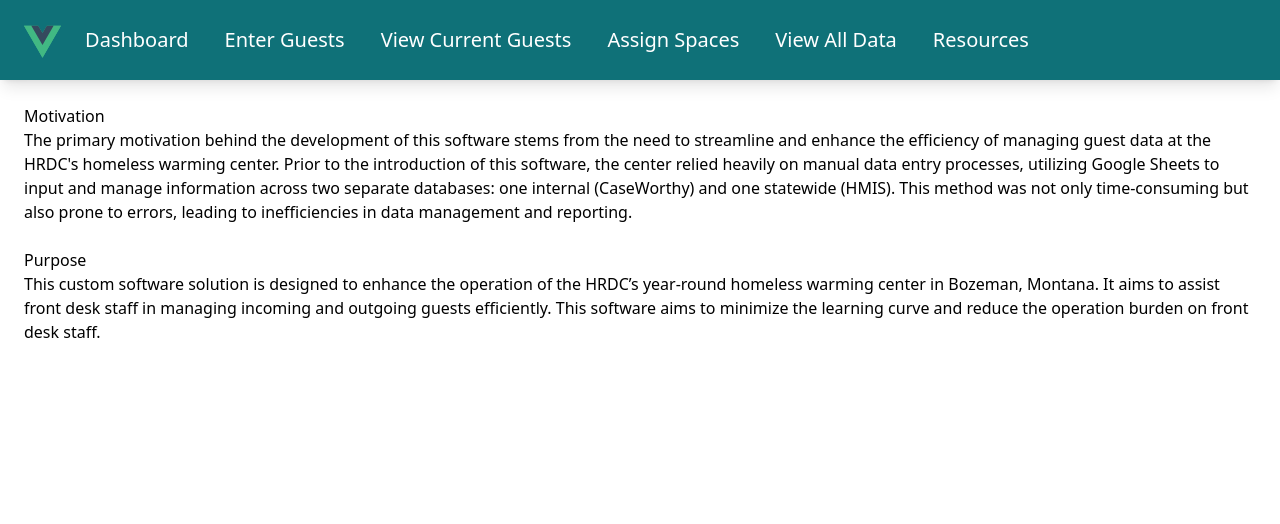
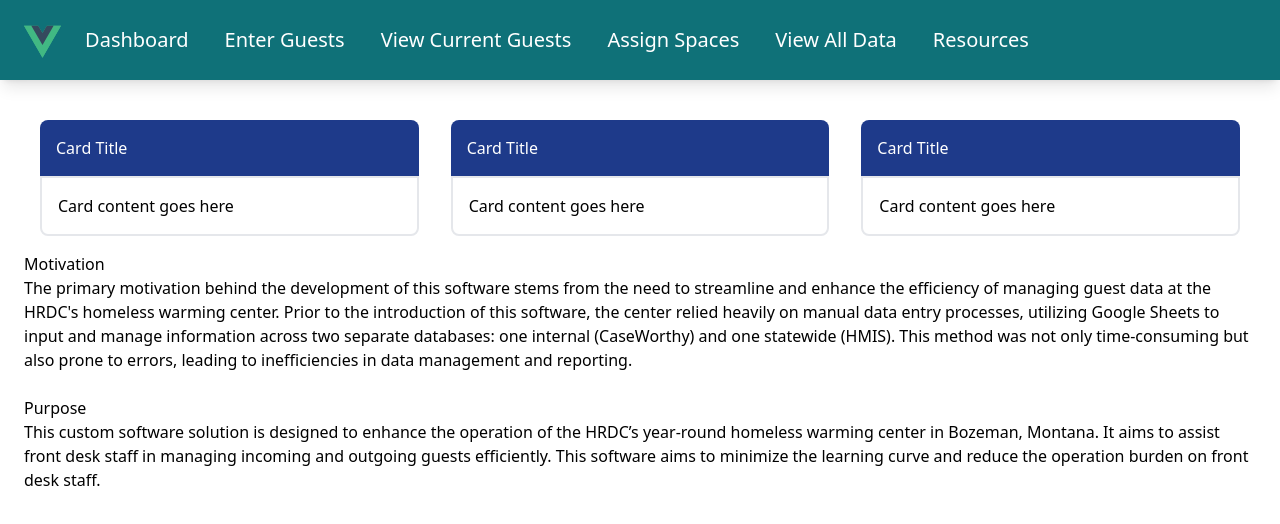
Before and after one commit to 423s24/Group_3, a Vue app in the folder warming-shelter/: page /dashboard in a window 1280 px wide. Shown: the top 524 px of the page. Built offline with nearby package versions, Linux system fonts and the light colour scheme; sample sign-in values are in the browser's storage.

Commit message:
added CounterCard component

```diff
--- /dev/null
+++ b/warming-shelter/src/components/CounterCard.vue
@@ -0,0 +1,20 @@
+<template>
+    <div class="w-1/3 p-4">
+      <div class="bg-blue-900 text-white rounded-t-lg p-4">
+        {{ title }}
+      </div>
+      <div class="bg-white rounded-b-lg p-4  border-2 border-bg-blue-900">
+        {{ content }}
+      </div>
+    </div>
+  </template>
+
+  <script>
+  export default {
+    name: 'CounterCard',
+    props: {
+      title: String,
+      content: String
+    }
+  }
+  </script>
--- a/warming-shelter/src/views/Dashboard.vue
+++ b/warming-shelter/src/views/Dashboard.vue
@@ -1,34 +1,36 @@
-<!-- homepage view -->
 <template>
+    <div>
       <Header />
       <br>
       <Wrapper>
-        <h2>
-            Motivation
-        </h2>
+        <div class="flex">
+            <CounterCard title="Card Title" content="Card content goes here" />
+            <CounterCard title="Card Title" content="Card content goes here" />
+            <CounterCard title="Card Title" content="Card content goes here" />
+        </div>
 
-        <p>
-            The primary motivation behind the development of this software stems from the need to streamline and enhance the efficiency of managing guest data at the HRDC's homeless warming center. Prior to the introduction of this software, the center relied heavily on manual data entry processes, utilizing Google Sheets to input and manage information across two separate databases: one internal (CaseWorthy) and one statewide (HMIS). This method was not only time-consuming but also prone to errors, leading to inefficiencies in data management and reporting.
-        </p>
+        <h2>Motivation</h2>
+        <p>The primary motivation behind the development of this software stems from the need to streamline and enhance the efficiency of managing guest data at the HRDC's homeless warming center. Prior to the introduction of this software, the center relied heavily on manual data entry processes, utilizing Google Sheets to input and manage information across two separate databases: one internal (CaseWorthy) and one statewide (HMIS). This method was not only time-consuming but also prone to errors, leading to inefficiencies in data management and reporting.</p>
+
         <br>
-        <h2>
-            Purpose
-        </h2>
 
-        <p>
-            This custom software solution is designed to enhance the operation of the HRDC’s year-round homeless warming center in Bozeman, Montana. It aims to assist front desk staff in managing incoming and outgoing guests efficiently. This software aims to minimize the learning curve and reduce the operation burden on front desk staff.
-        </p>
+        <h2>Purpose</h2>
+        <p>This custom software solution is designed to enhance the operation of the HRDC’s year-round homeless warming center in Bozeman, Montana. It aims to assist front desk staff in managing incoming and outgoing guests efficiently. This software aims to minimize the learning curve and reduce the operation burden on front desk staff.</p>
       </Wrapper>
+    </div>
   </template>
 
   <script>
   import Header from '../components/Header.vue'
   import Wrapper from '../components/Wrapper.vue'
+  import CounterCard from '../components/CounterCard.vue'
+
   export default {
     name: 'Dashboard',
-        components:{
+    components: {
       Header,
-            Wrapper
+      Wrapper,
+      CounterCard
     }
   }
   </script>
```
Lines whose indentation alone changed are shown as unchanged.
